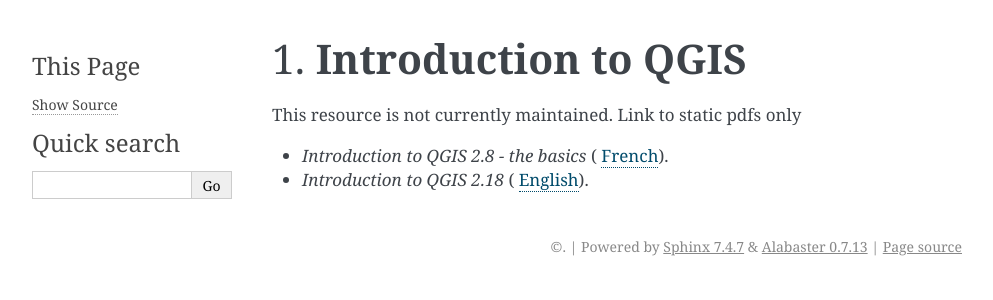
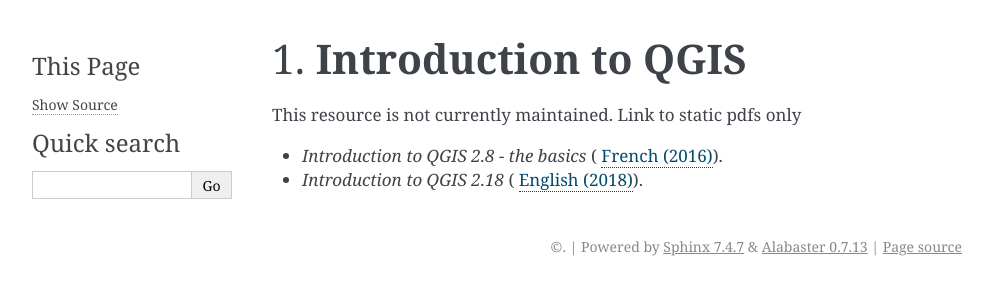
Before and after one commit to corinnar/GIS_tutorials, a Sphinx documentation site: the page built from docs/source/IntroductionTo_QGIS.rst, in a window 1280 px wide. Shown: the top 300 px of the page, without its empty margins (148-1141 px from the left). Built offline with Sphinx 7.4.7, drawn with Linux system fonts in a browser that asks for light colours; pages that are not in the unit, such as notebooks, are missing from menus.

Commit message:
Update IntroductionTo_QGIS.rst

```diff
--- a/docs/source/IntroductionTo_QGIS.rst
+++ b/docs/source/IntroductionTo_QGIS.rst
@@ -4,6 +4,6 @@
 
 This resource is not currently maintained. Link to static pdfs only
 
--  *Introduction to QGIS 2.8 - the basics* ( `French <https://github.com/corinnar/GIS_tutorials/blob/main/docs/source/media/materials/pdfs/2_Intro_to_QGIS2_8_FR_180109.pdf>`__).
+-  *Introduction to QGIS 2.8 - the basics* ( `French (2016) <https://github.com/corinnar/GIS_tutorials/blob/main/docs/source/media/materials/pdfs/2_Intro_to_QGIS2_8_FR_180109.pdf>`__).
 
--  *Introduction to QGIS 2.18* ( `English <https://github.com/corinnar/GIS_tutorials/blob/main/docs/source/media/materials/pdfs/2_Intro_to_QGIS2_18_190208.pdf>`__).
+-  *Introduction to QGIS 2.18* ( `English (2018) <https://github.com/corinnar/GIS_tutorials/blob/main/docs/source/media/materials/pdfs/2_Intro_to_QGIS2_18_190208.pdf>`__).
```
